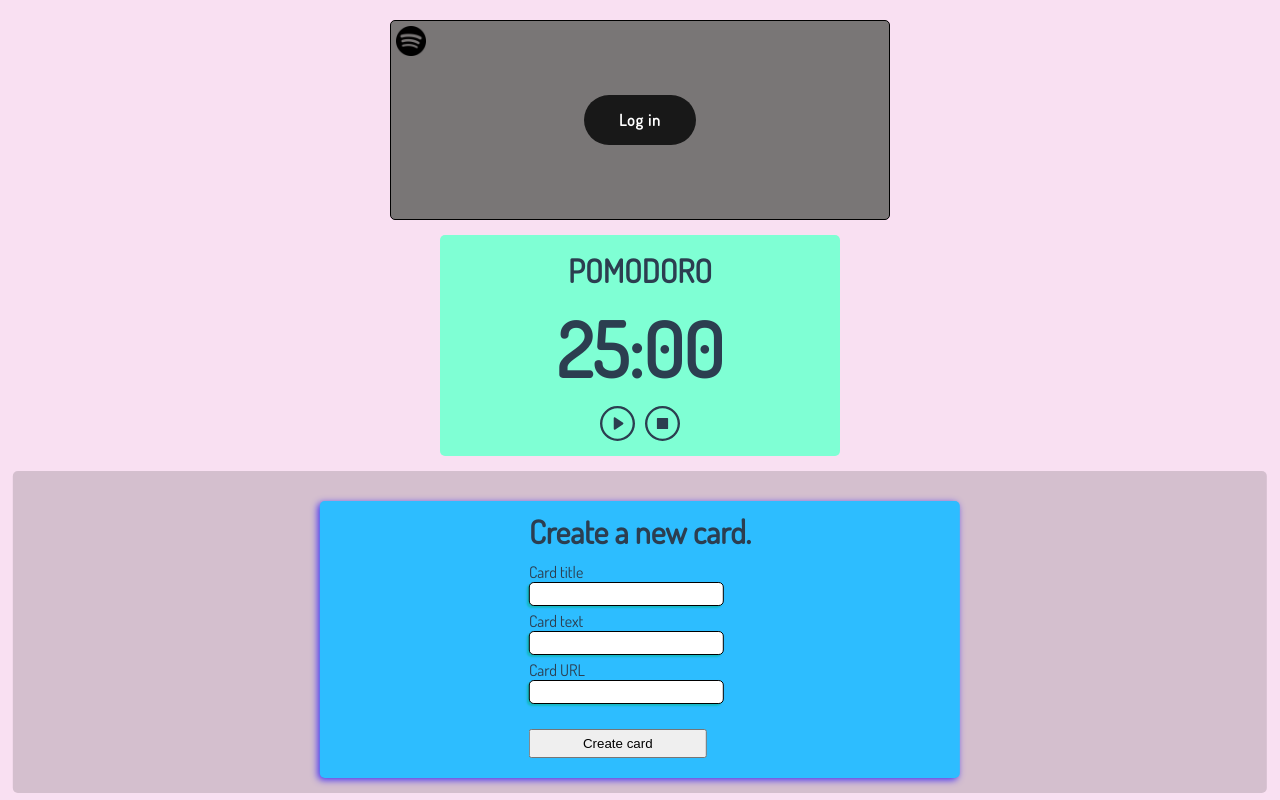
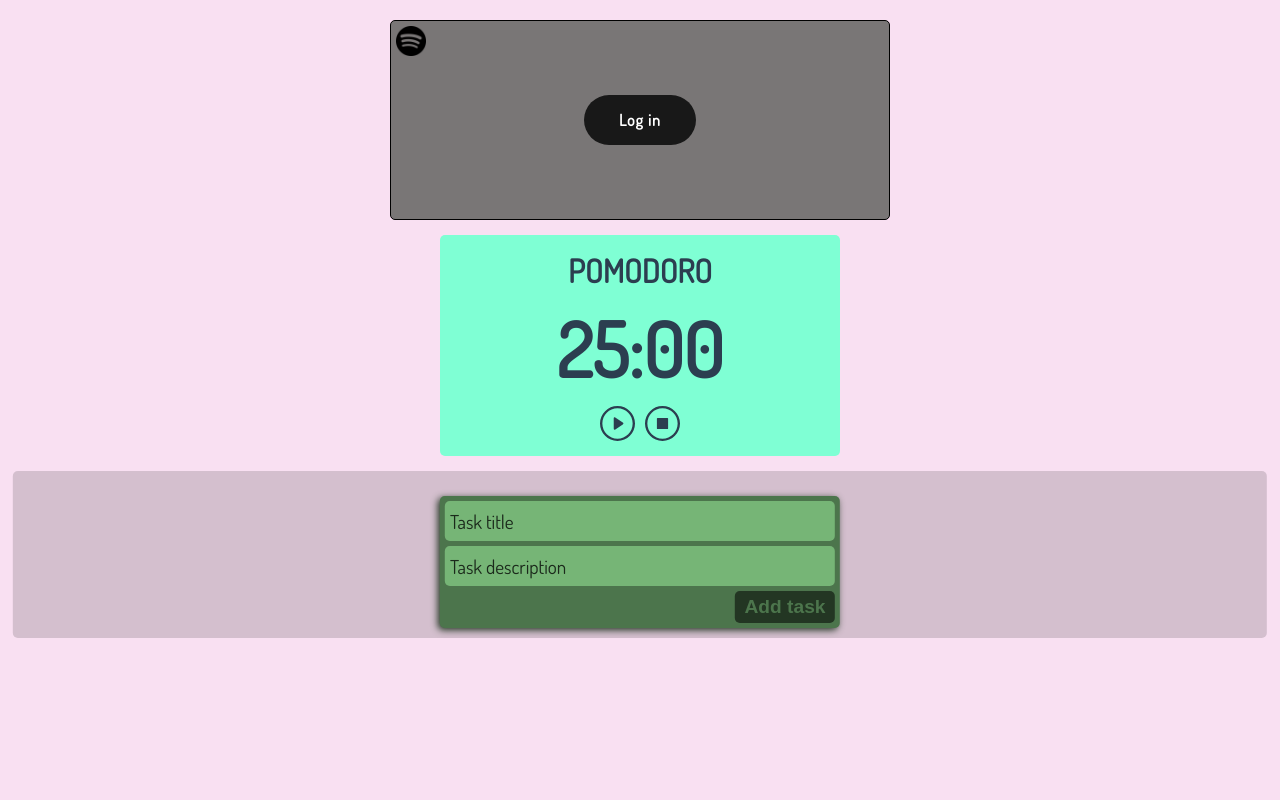
Before and after one commit to JaviVA93/workboard-VUE3, a Vue app: page / in a window 1280 px wide. Built offline with nearby package versions, Linux system fonts and the light colour scheme.

Commit message:
new colors & 2 fields

```diff
--- a/src/App.vue
+++ b/src/App.vue
@@ -1,46 +1,9 @@
 <script setup lang="ts">
-// This starter template is using Vue 3 <script setup> SFCs
-// Check out https://v3.vuejs.org/api/sfc-script-setup.html#sfc-script-setup
-import { onMounted, ref, Ref } from 'vue';
+
 import Pomodoro from "./components/Pomodoro.vue";
 import Spotify from './components/Spotify.vue';
 import ToDo from "./components/ToDo/ToDo.vue";
 
-interface CardInterface {
-  id: string,
-  title: string,
-  text: string,
-  url: string
-}
-
-const cards = ref<CardInterface[]>();
-
-onMounted(() => {
-  let ls_cards_data = window.localStorage.getItem('cards_data');
-  if (ls_cards_data)
-    cards.value = JSON.parse(ls_cards_data);
-
-  if (!cards.value)
-    cards.value = [];
-});
-
-function createCard(title: string, text: string, url: string) {
-  cards.value = cards.value || [];
-  cards.value.push({
-    id: Math.floor(Math.random() * 100000).toString(),
-    title: title,
-    text: text,
-    url: url
-  });
-  window.localStorage.setItem('cards_data', JSON.stringify(cards.value));
-}
-
-function removeCard(card_id: string) {
-  if (cards.value) {
-    cards.value = cards.value.filter(card => card.id !== card_id);
-    window.localStorage.setItem('cards_data', JSON.stringify(cards.value));
-  }
-}
 </script>
 
 <template>
@@ -108,6 +71,6 @@ body {
 
   background-color: rgba(0, 0, 0, 0.15);
   border-radius: 5px;
-  padding: 15px 0;
+  padding: 10px;
 }
 </style>
--- a/src/components/Spotify.vue
+++ b/src/components/Spotify.vue
@@ -86,7 +86,7 @@ function printCurrentPlayingData() {
             console.error(error);
             clearInterval(window.spotifyPrintInterval);
         }
-    }, 1000);
+    }, 5000);
 }
 
 function stopPrintingCurrentPlayingData() {
--- a/src/components/ToDo/Issue.vue
+++ b/src/components/ToDo/Issue.vue
@@ -16,22 +16,29 @@ const props = defineProps({
 
 const card = ref<HTMLElement | null>(null);
 
-function goTo() {
-  console.log("goTo");
-  if (props.url) window.location.href = props.url;
-}
+function removeCard() {
+  if (!card.value) return;
 
-function removeCard() {
+  let computed_height = window.getComputedStyle(card.value).getPropertyValue('height');
+  card.value.style.height = computed_height;
+
   let tl = gsap.timeline();
-  tl.call(() => {
-    card.value?.classList.add('to-remove');
-  });
-  tl.to(`.card[card-id="${props.id}"]`, { width: 0, opacity: 0, duration: 0.25, ease: "power3.inOut" });
+  tl.call(() => { card.value?.classList.add('to-remove'); });
+  tl.to(card.value, { width: 0, opacity: 0, duration: 0.25, ease: "power3.inOut" });
   tl.call(() => {
     if (props.id)
       cardEmit("removeCard", props.id);
   });
 }
+
+
+// CSS VARIABLES
+//COLORS
+const color_1 = '#76B576';
+const color_2 = '#4C754C';
+const color_3 = '#1B291B';
+const color_4 = '#233623';
+const color_5 = '#1E2E1E';
 </script>
 
 <template>
@@ -39,7 +46,6 @@ function removeCard() {
   <div class="card" :card-id="props.id" ref="card">
     <h1>{{ title }}</h1>
     <span>{{ text }}</span>
-    <button @click="goTo">Go to link</button>
     <button @click="removeCard">Remove card</button>
   </div>
 </template>
@@ -49,34 +55,54 @@ function removeCard() {
   display: flex;
   flex-direction: column;
   align-items: flex-start;
-  gap: 20px;
+  gap: 5px;
   width: 20rem;
-  padding: 10px 30px;
+  padding: 5px;
   border: 0;
-  box-shadow: -2px 2px 7px #e83a8e;
-  background-color: #a78fff;
+  box-shadow: -2px 2px 7px v-bind(color_3);
+  background-color: v-bind(color_4);
   border-radius: 5px;
   overflow: hidden;
 }
+
 h1 {
   font-size: 2rem;
   line-height: 2rem;
-  color: rgb(53, 51, 51);
+  color: v-bind(color_2);
 }
+
+span {
+  color: v-bind(color_1);
+  font-size: 1.2rem;
+}
+
 button {
+  align-self: flex-end;
+
+  font-size: 1rem;
+  font-weight: 700;
+  text-align: center;
+  text-decoration: none;
+
+  color: v-bind(color_3);
+  background-color: v-bind(color_2);
+
   padding: 5px;
   border-radius: 5px;
-  text-align: center;
-  text-decoration: none;
-  background-color: #e83a8e;
+  border: 0;
+}
+button:hover {
+  background-color: v-bind(color_1);
 }
 
 .to-remove h1 {
   opacity: 0;
 }
+
 .to-remove span {
   opacity: 0;
 }
+
 .to-remove button {
   opacity: 0;
 }
--- a/src/components/ToDo/NewIssueForm.vue
+++ b/src/components/ToDo/NewIssueForm.vue
@@ -6,7 +6,7 @@ const textInput = ref<HTMLInputElement | null>(null);
 const urlInput = ref<HTMLInputElement | null>(null);
 
 const cardFormEmit = defineEmits<{
-  (e: "createCard", title: string, text: string, url: string): void;
+  (e: "createCard", title: string, text: string): void;
 }>();
 
 function createCard() {
@@ -15,46 +15,30 @@ function createCard() {
 
   let text = (textInput.value && textInput.value.value !== '') ? textInput.value.value : 'Text not set';
 
-  let url = (urlInput.value && urlInput.value.value !== '') ?
-    urlInput.value.value : 'https://www.youtube.com/watch?v=dQw4w9WgXcQ'
-
-  console.log([title, text, url])
-  cardFormEmit("createCard", title, text, url);
+  cardFormEmit("createCard", title, text);
   clearInputs();
 }
 
 function clearInputs() {
   if (titleInput.value) titleInput.value.value = '';
   if (textInput.value) textInput.value.value = '';
-  if (urlInput.value) urlInput.value.value = '';
 }
 
 
 // CSS VARIABLES
-const soft_blue = '#2dbdff';
-const sky = '#15b8c4';
-const purple_blue = '#4730f1';
-const soft_grey = ''
+//COLORS
+const color_1 = '#76B576';
+const color_2 = '#4C754C';
+const color_3 = '#1B291B';
+const color_4 = '#233623';
+const color_5 = '#1E2E1E';
 </script>
 
 <template>
   <div class="new-card-form">
-    <div>
-      <h1>Create a new card.</h1>
-      <div class="form-title">
-        <span>Card title</span>
-        <input type="text" ref="titleInput" />
-      </div>
-      <div class="form-text">
-        <span>Card text</span>
-        <input type="text" ref="textInput" />
-      </div>
-      <div class="form-url">
-        <span>Card URL</span>
-        <input type="text" ref="urlInput" />
-      </div>
-      <button @click="createCard">Create card</button>
-    </div>
+    <input type="text" placeholder="Task title" ref="titleInput" />
+    <input type="text" placeholder="Task description" ref="textInput" />
+    <button @click="createCard">Add task</button>
   </div>
 </template>
 
@@ -62,58 +46,56 @@ const soft_grey = ''
 .new-card-form {
   display: flex;
   flex-direction: column;
-  align-items: center;
-  gap: 10px;
-  width: 50vw;
-  background-color: v-bind(soft_blue);
+  align-items: flex-start;
+  gap: 5px;
+  width: 400px;
+  background-color: v-bind(color_2);
   border: 0px;
   border-radius: 5px;
-  box-shadow: -2px 2px 7px v-bind(purple_blue);
-}
+  box-shadow: -2px 2px 7px v-bind(color_4);
 
-.new-card-form h1 {
-  color: #2c3e50;
-  margin: 10px 0;
-}
-
-.new-card-form>div {
-  display: flex;
-  flex-direction: column;
-  width: fit-content;
-  align-items: flex-start;
-}
-
-.new-card-form>div>div {
-  display: flex;
-  flex-direction: column;
-  align-items: flex-start;
-}
-
-.new-card-form>div>div:not(:last-child) {
-  margin-bottom: 5px;
+  padding: 5px;
 }
 
 .new-card-form input {
   font-family: inherit;
   font-size: 1.2rem;
-  height: 1.5rem;
-  border: 1px solid;
+  width: 100%;
+  height: 2.5rem;
+  border: 0;
   border-radius: 5px;
-  box-shadow: -2px 2px 2px v-bind(sky);
+  background-color: v-bind(color_1);
   padding: 0 5px;
+}
+
+.new-card-form input::placeholder {
+  color: v-bind(color_3)
 }
 
 .new-card-form input:focus-visible {
   outline: 0;
-  border: 2px solid;
+  border: 0;
 }
 
 .new-card-form button {
+  align-self: flex-end;
+
   display: flex;
   align-items: center;
   justify-content: center;
-  margin: 20px 0;
+
+  color: v-bind(color_2);
+  background-color: v-bind(color_4);
+
+  font-size: 1.2rem;
+  font-weight: 700;
+
+  border-radius: 5px;
+  border: 0;
   padding: 5px;
-  width: 80%;
+  width: 100px;
+}
+.new-card-form button:hover {
+  background-color: v-bind(color_5);
 }
 </style>
--- a/src/components/ToDo/ToDo.vue
+++ b/src/components/ToDo/ToDo.vue
@@ -7,8 +7,7 @@ import NewIssueForm from './NewIssueForm.vue';
 interface CardInterface {
   id: string,
   title: string,
-  text: string,
-  url: string
+  text: string
 }
 
 const issues = ref<CardInterface[]>();
@@ -22,13 +21,12 @@ onMounted(() => {
     issues.value = [];
 });
 
-function createCard(title: string, text: string, url: string) {
+function createCard(title: string, text: string) {
   issues.value = issues.value || [];
   issues.value.push({
     id: Math.floor(Math.random() * 100000).toString(),
     title: title,
-    text: text,
-    url: url
+    text: text
   });
   window.localStorage.setItem('cards_data', JSON.stringify(issues.value));
 }
```
